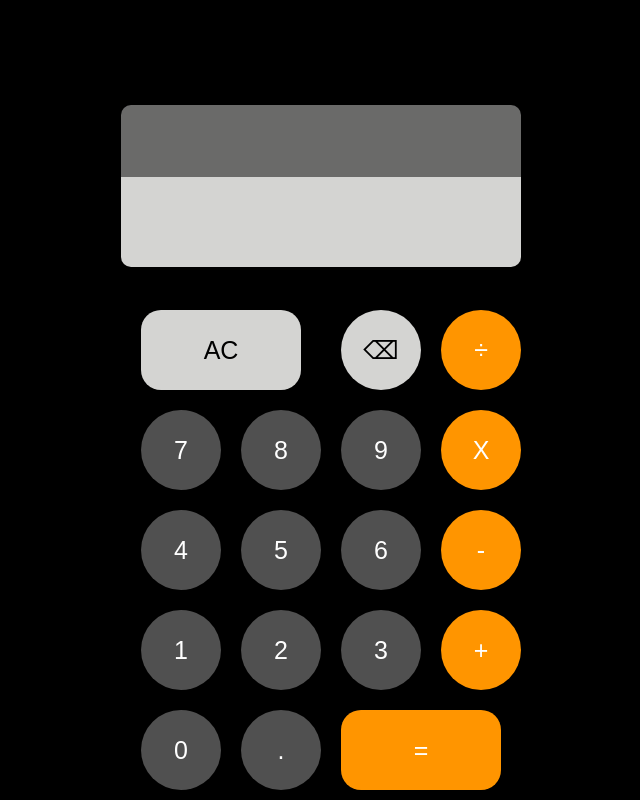
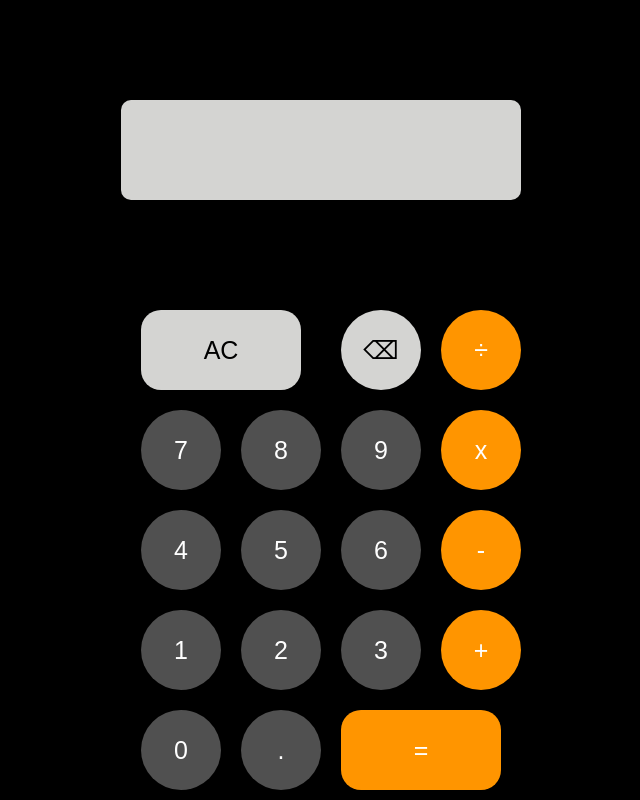
Before and after one commit to Righteous1ce/calculator-redo, a plain HTML site: page index.html in a window 1280 px wide. Shown: the whole page, without its empty margins (319-959 px from the left). Drawn offline with Linux system fonts and the light colour scheme.

Commit message:
Fixed displays css and now add btn value to display screen

```diff
--- a/index.html
+++ b/index.html
@@ -21,7 +21,7 @@
         <button data-number>7</button>
         <button data-number>8</button>
         <button data-number>9</button>
-        <button class="multiply" data-operator>X</button>
+        <button class="multiply" data-operator>x</button>
         <button data-number>4</button>
         <button data-number>5</button>
         <button data-number>6</button>
--- a/script.js
+++ b/script.js
@@ -1,4 +1,3 @@
-
 const numberButtons = document.querySelectorAll('[data-number]');
 const operatorButton = document.querySelectorAll('[data-operator]');
 const deleteButton = document.querySelectorAll('[data-delete]');
@@ -16,15 +15,24 @@ const lowerDisplay = document.querySelector('[data-lower-display]');
 
 numberButtons.forEach((button => {
     button.addEventListener('click', () =>{
-        console.log(button);
+        const number = button.textContent;
+        upperDisplay.innerHTML += number;
+        lowerDisplay.innerHTML += number;
+
     })
 }))
 
 operatorButton.forEach((button => {
     button.addEventListener('click', () =>{
-        console.log(button);
+        const operator = button.textContent;
+        upperDisplay.innerHTML += operator;
     })
 }))
+
+
+
+
+
 
 function add(firstOperand, secondOperand){
     return firstOperand + secondOperand;
@@ -38,3 +46,6 @@ function multiply(firstOperand, secondOperand){
 function divide(firstOperand, secondOperand){
     return firstOperand / secondOperand;
 }
+
+
+console.log(add(1, 2));
--- a/style.css
+++ b/style.css
@@ -21,21 +21,39 @@ body{
 }
 .display{
     grid-column: 1 / -1;
-    height: 30%;
+    height: auto;
+    font-weight: bold;
+
 
 }
 [data-upper-display]{
-    background-color: rgba(212, 212, 210, 0.5);
+    display: flex;
+    align-items: flex-end;
+    justify-content: space-around;
+    flex-direction: column;
+    word-break: break-all;
+    background-color: rgba(212, 212, 210, 1);
     height: 80%;
     border-radius: 10px 10px 0px 0px;
     border: none;
+    padding: 10px;
+    min-height: 20px;
+    font-size: 1rem;
+
 
 }
 [data-lower-display]{
+    display: flex;
+    flex-direction: column;
+    align-items: flex-end;
+    justify-content: space-between;
+    word-break: break-all;
     background-color: rgba(212, 212, 210, 1);
     border-radius: 0px 0px 10px 10px;
-    height: 100%;
+    min-height: 40px;
     border: none;
+    padding: 10px;
+    font-size: 2rem;
 }
 
 
```
